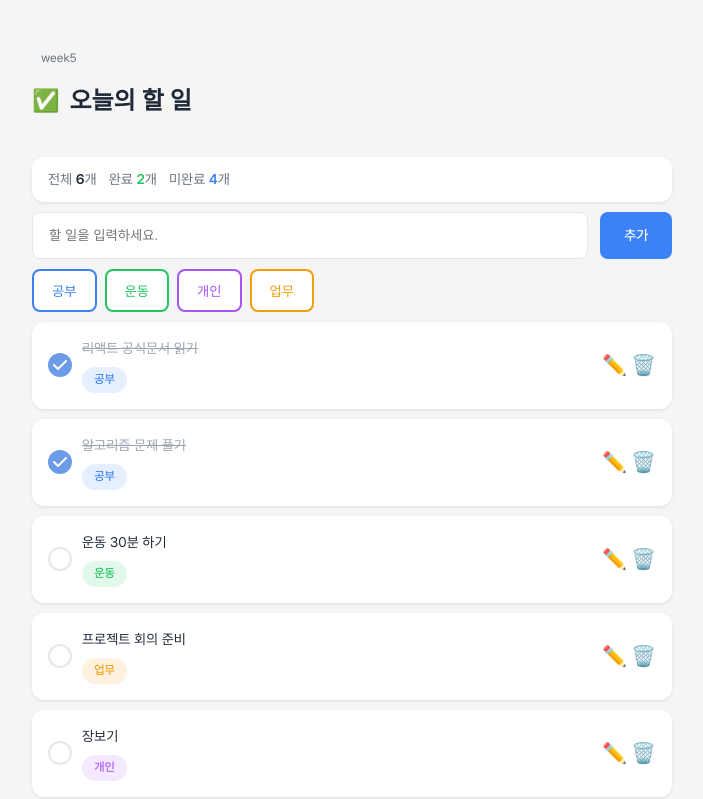
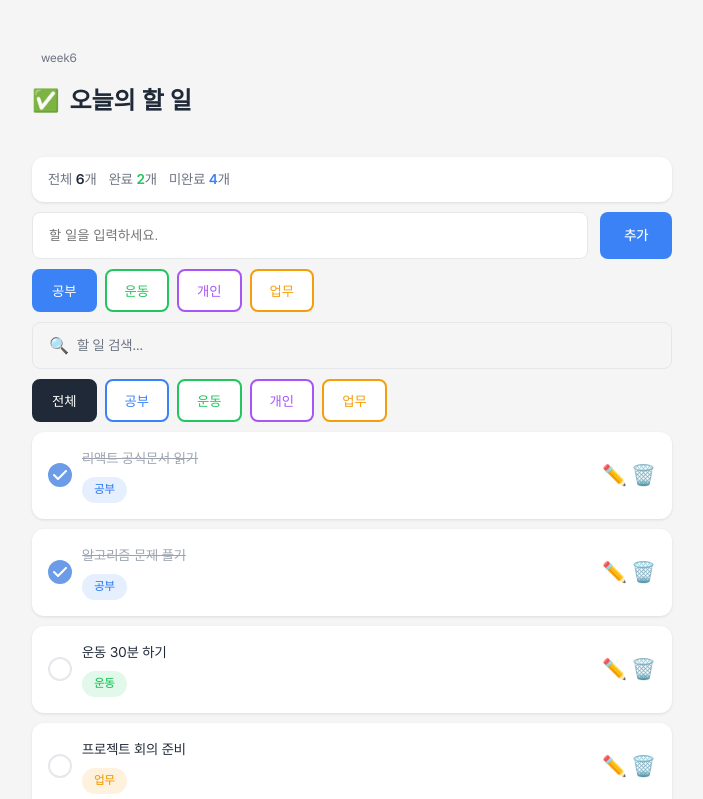
Before and after one commit to IT-Cotato/13th-Frontend-Assignment, a React (Vite) app: page / in a window 1280 px wide. Shown: the top 799 px of the page, without its empty margins (288-991 px from the left). Built offline with nearby package versions, Linux system fonts and the light colour scheme.

Commit message:
허수빈 week6

```diff
--- a/src/App.css
+++ b/src/App.css
@@ -427,3 +427,54 @@ body {
 .category-select__btn--운동  { border: 2px solid #22C55E; color: #22C55E; }
 .category-select__btn--개인  { border: 2px solid #A855F7; color: #A855F7; }
 .category-select__btn--업무  { border: 2px solid #F59E0B; color: #F59E0B; }
+
+/*카테고리 선택 시*/
+.category-select__btn--공부.category-select__btn--active  { background: #3B82F6; color: #fff; }
+.category-select__btn--운동.category-select__btn--active  { background: #22C55E; color: #fff; }
+.category-select__btn--개인.category-select__btn--active  { background: #A855F7; color: #fff; }
+.category-select__btn--업무.category-select__btn--active  { background: #F59E0B; color: #fff; }
+
+.category-select__btn--전체 { border-color: #1F2937; color: #1F2937; }
+.category-select__btn--전체.category-select__btn--active { background: #1F2937; color: #fff; }
+
+.todo-search-card {
+  display: flex;
+  align-items: center;
+  gap: 8px;
+  width: 100%;
+  height: 47px;
+  padding: 12px 16px;
+  border-radius: 8px;
+  border: 1px solid #E5E7EB;
+  box-sizing: border-box;
+}
+
+.todo-search-card__icon {
+  font-size: 16px;
+  flex-shrink: 0;
+  color: #6B7280;
+}
+
+.todo-search {
+  flex: 1;
+  color: #6B7280;
+  font-family: Pretendard;
+  font-size: 14px;
+  font-weight: 400;
+  border: none;
+  outline: none;
+  background: transparent;
+}
+
+.todo-search::placeholder {
+  color: #6B7280;
+}
+
+.todo-empty__text {
+  color: #6B7280;
+  font-family: Pretendard;
+  font-size: 14px;
+  font-style: normal;
+  font-weight: 400;
+  line-height: 21px; /* 150% */
+}
--- a/src/App.tsx
+++ b/src/App.tsx
@@ -11,6 +11,8 @@ interface Todo {
   category: Category;
 }
 
+type FilterCategory = Category | "전체";
+
 export default function App() {
   const [todos, setTodos] = useState<Todo[]>([
     { id: 1, text: "리액트 공식문서 읽기", completed: true,  category: "공부" },
@@ -21,18 +23,28 @@ export default function App() {
     { id: 6, text: "블로그 포스팅 작성", completed: false, category: "업무" },
   ]);
   const [inputValue, setInputValue] = useState("");
+  const [inputCategory, setInputCategory] = useState<Category>("공부");
 
   // 편집 관련 state
   const [editingId, setEditingId] = useState<number | null>(null);
   const [editingText, setEditingText] = useState("");
 
-  const weekLabel = "week5";
+  // 검색/필터 관련 state
+  const [searchValue, setSearchValue] = useState("");
+  const [filterCategory, setFilterCategory] = useState<FilterCategory>("전체");
+
+  const weekLabel = "week6";
+
+  // 검색어 + 카테고리 조건 동시 적용
+  const filteredTodos = todos
+    .filter((todo) => filterCategory === "전체" || todo.category === filterCategory)
+    .filter((todo) => todo.text.includes(searchValue.trim()));
 
   const handleAdd = () => {
     if (inputValue.trim() === "") return;
     setTodos((prev) => [
       ...prev,
-      { id: Date.now(), text: inputValue.trim(), completed: false, category: "공부" },
+      { id: Date.now(), text: inputValue.trim(), completed: false, category: inputCategory },
     ]);
     setInputValue("");
   };
@@ -49,18 +61,15 @@ export default function App() {
     );
   };
 
-  // 편집 시작
   const handleEditStart = (id: number, text: string) => {
     setEditingId(id);
     setEditingText(text);
   };
 
-  // 편집 중 입력값 변경
   const handleEditChange = (value: string) => {
     setEditingText(value);
   };
 
-  // 저장 — map
   const handleEditSave = (id: number) => {
     if (editingText.trim() === "") return;
     setTodos((prev) =>
@@ -72,7 +81,6 @@ export default function App() {
     setEditingText("");
   };
 
-  // 취소
   const handleEditCancel = () => {
     setEditingId(null);
     setEditingText("");
@@ -84,18 +92,24 @@ export default function App() {
         <p className="week-label">{weekLabel}</p>
         <TodoHeader icon="✅" title="오늘의 할 일" />
         <TodoList
-          items={todos}
+          items={filteredTodos}
           inputValue={inputValue}
           onInputChange={setInputValue}
           onAdd={handleAdd}
           onDelete={handleDelete}
           onToggle={handleToggle}
+          inputCategory={inputCategory}
+          onCategoryChange={setInputCategory}
           editingId={editingId}
           editingText={editingText}
           onEditStart={handleEditStart}
           onEditChange={handleEditChange}
           onEditSave={handleEditSave}
           onEditCancel={handleEditCancel}
+          searchValue={searchValue}
+          onSearchChange={setSearchValue}
+          filterCategory={filterCategory}
+          onFilterCategoryChange={setFilterCategory}
         />
       </div>
     </div>
--- a/src/components/TodoCard.tsx
+++ b/src/components/TodoCard.tsx
@@ -45,6 +45,7 @@ export default function TodoCard({
           className="todo-card__check-input"
           checked={completed}
           onChange={onToggle}
+          aria-label = {`${text} 완료 여부`}
         />
         <span className={`todo-card__check ${completed ? "todo-card__check--done" : ""}`}>
           {completed && <img src={checkIcon} alt="" className="todo-card__check-icon" />}
@@ -52,7 +53,6 @@ export default function TodoCard({
       </label>
 
       {isEditing ? (
-        // 편집 모드
         <div className="todo-card__body">
           <div className="todo-card__edit-row">
             <input
@@ -74,7 +74,6 @@ export default function TodoCard({
           </span>
         </div>
       ) : (
-        // 일반 모드
         <div className="todo-card__body">
           <span className={`todo-card__text ${completed ? "todo-card__text--done" : ""}`}>
             {text}
@@ -87,10 +86,10 @@ export default function TodoCard({
 
       {!isEditing && (
         <div className="todo-card__actions">
-          <button className="delete-button" onClick={onEditStart} aria-label="수정">
+          <button className="delete-button" onClick={onEditStart} aria-label={`${text} 수정`}>
             ✏️
           </button>
-          <button className="delete-button" onClick={onDelete} aria-label="삭제">
+          <button className="delete-button" onClick={onDelete} aria-label={`${text} 삭제`}>
             🗑️
           </button>
         </div>
--- a/src/components/TodoList.tsx
+++ b/src/components/TodoList.tsx
@@ -6,6 +6,8 @@ type Todo = {
   completed: boolean;
   category: Category;
 };
+
+type FilterCategory = Category | "전체";
 
 type TodoListProps = {
   items: Todo[];
@@ -20,9 +22,17 @@ type TodoListProps = {
   onEditChange: (value: string) => void;
   onEditSave: (id: number) => void;
   onEditCancel: () => void;
+  inputCategory: Category;
+  onCategoryChange: (category: Category) => void;
+  // 검색/필터 관련 추가
+  searchValue: string;
+  onSearchChange: (value: string) => void;
+  filterCategory: FilterCategory;
+  onFilterCategoryChange: (category: FilterCategory) => void;
 };
 
 const CATEGORIES: Category[] = ["공부", "운동", "개인", "업무"];
+const FILTER_CATEGORIES: FilterCategory[] = ["전체", "공부", "운동", "개인", "업무"];
 
 export default function TodoList({
   items,
@@ -37,6 +47,12 @@ export default function TodoList({
   onEditChange,
   onEditSave,
   onEditCancel,
+  inputCategory,
+  onCategoryChange,
+  searchValue,
+  onSearchChange,
+  filterCategory,
+  onFilterCategoryChange,
 }: TodoListProps) {
   const total = items.length;
   const completed = items.filter((item) => item.completed).length;
@@ -70,11 +86,43 @@ export default function TodoList({
         </button>
       </div>
 
+      {/* 할 일 추가용 카테고리 선택 */}
       <div className="category-select">
         {CATEGORIES.map((cat) => (
           <button
             key={cat}
-            className={`category-select__btn category-select__btn--${cat}`}
+            className={`category-select__btn category-select__btn--${cat} ${
+              inputCategory === cat ? "category-select__btn--active" : ""
+            }`}
+            onClick={() => onCategoryChange(cat)}
+          >
+            {cat}
+          </button>
+        ))}
+      </div>
+
+      {/* 검색 input */}
+      <div className="todo-search-card">
+        <span className="todo-search-card__icon">🔍</span>
+        <input
+          type="text"
+          aria-label="할 일 검색"
+          className="todo-search"
+          placeholder="할 일 검색..."
+          value={searchValue}
+          onChange={(e) => onSearchChange(e.target.value)}
+        />
+      </div>
+
+      {/* 카테고리 필터 버튼 */}
+      <div className="category-select">
+        {FILTER_CATEGORIES.map((cat) => (
+          <button
+            key={cat}
+            className={`category-select__btn category-select__btn--${cat} ${
+              filterCategory === cat ? "category-select__btn--active" : ""
+            }`}
+            onClick={() => onFilterCategoryChange(cat)}
           >
             {cat}
           </button>
@@ -83,8 +131,12 @@ export default function TodoList({
 
       {items.length === 0 ? (
         <div className="todo-empty">
-          <span className="todo-empty__icon">{"📋"}</span>
-          <p className="todo-empty__text">{"아직 할 일이 없어요"}</p>
+          <span className="todo-empty__icon">{"🔍"}</span>
+          <p className="todo-empty__text">
+            {searchValue || filterCategory !== "전체"
+              ? "검색 결과가 없습니다"
+              : "아직 할 일이 없어요"}
+          </p>
         </div>
       ) : (
         <ul className="todo-items">
```
